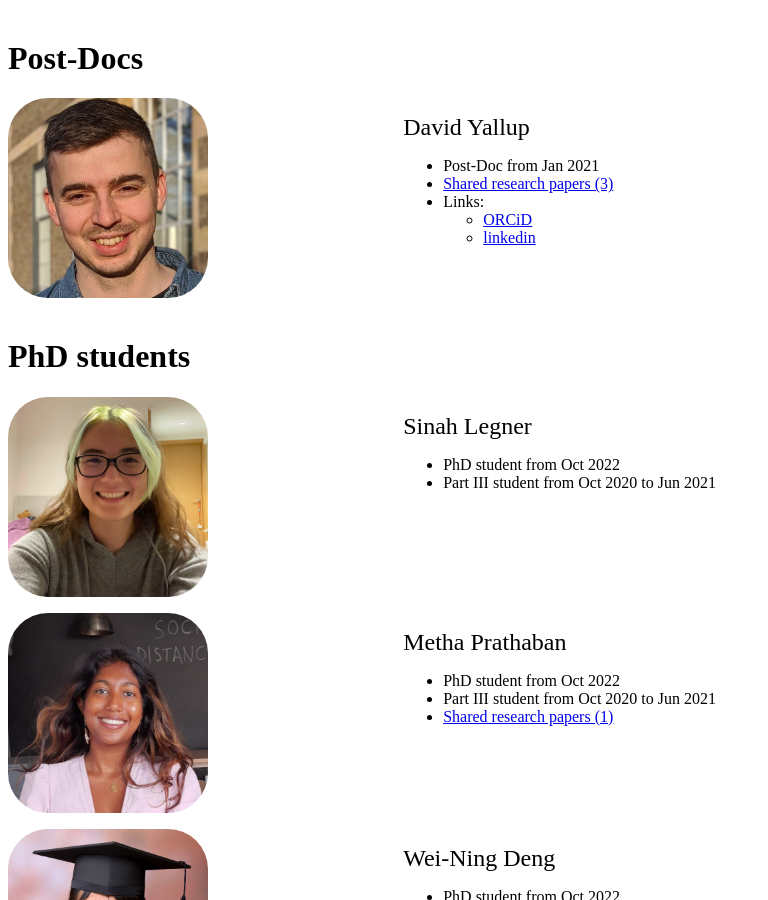
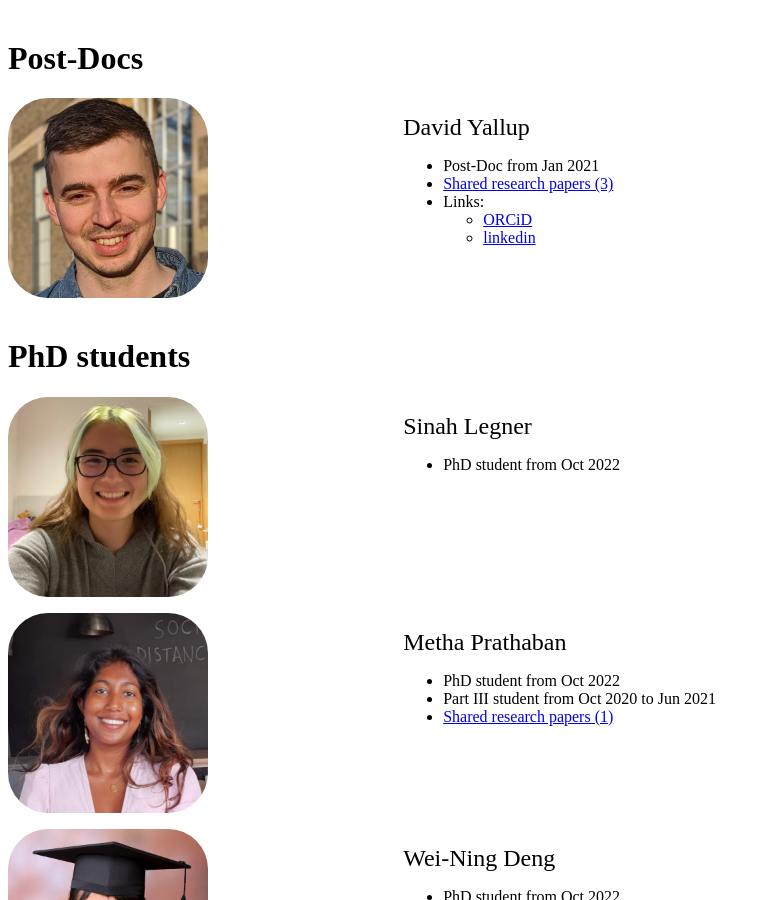
Before and after one commit to williamjameshandley/williamjameshandley.github.io, a Jekyll site: the page assets/students/students.html, which Jekyll copies as it is, in a window 1280 px wide and 900 px high. Shown: the whole window, without its empty margins (0-768 px from the left). Built offline with Jekyll 4.4.1, drawn with Linux system fonts in a browser that asks for light colours.

```diff
--- a/assets/students/students.html
+++ b/assets/students/students.html
@@ -61,7 +61,6 @@
       <p>
         <ul>
           <li>PhD student from Oct 2022</li>
-          <li>Part III student from Oct 2020 to Jun 2021</li>
         </ul>
       </p>
     </div>
--- a/assets/students/students.yaml
+++ b/assets/students/students.yaml
@@ -24,9 +24,6 @@
 Sinah Legner:
   phd:
     start: 2022-10-01
-  partiii:
-    start: 2020-10-01
-    end: 2021-06-01
   email: sinah_legner@hotmail.com
   original_image: images/originals/sinah_legner.jpg
   image: images/sinah_legner.jpg
```
Also changed, not shown: assets/students/students.png.
